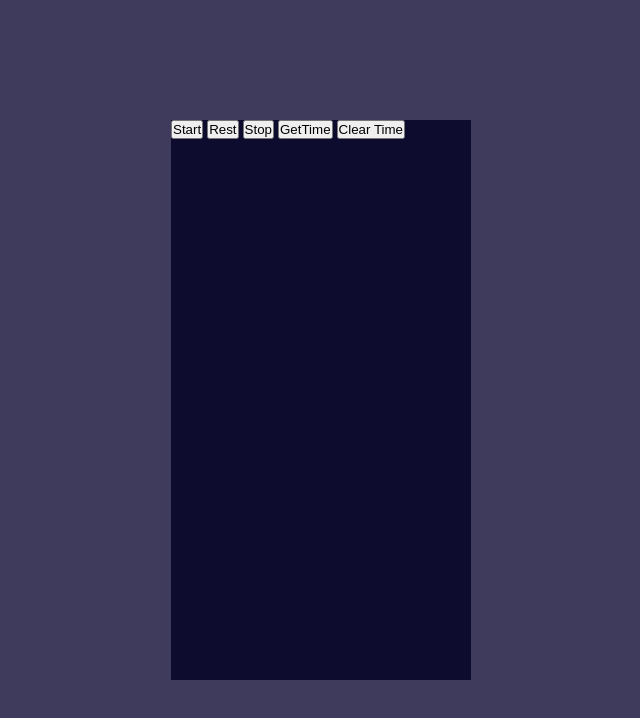
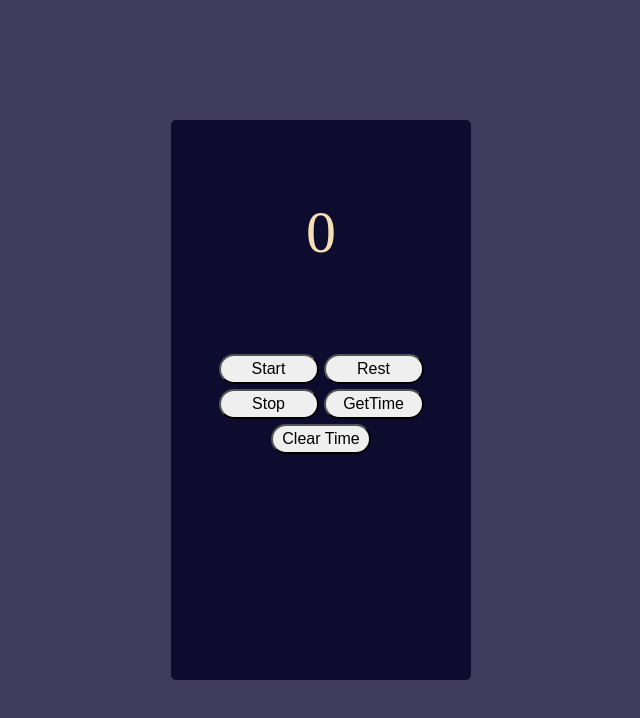
Before and after one commit to Peeyush033/Stop_watch, a plain HTML site: page index.html in a window 1280 px wide. Shown: the whole page, without its empty margins (319-959 px from the left). Drawn offline with Linux system fonts and the light colour scheme.

Commit message:
ui changes

```diff
--- a/index.html
+++ b/index.html
@@ -23,19 +23,45 @@
         height: 70vh;
         width: 300px;
         background-color: rgb(14, 12, 46);
+        border-radius: 5px;
       }
+      .btn{
+        padding: 4px;
+        border-radius: 50vh;
+        width: 100px;
+        font-size: medium;
+      }
+      .score{
+        width: 100%;
+        height: 40%;
+        display: flex;
+        justify-content: center;
+        align-items: center;
+        color: wheat;
+        font-size: 60px;
+      }
+.button{
+    display: flex;
+    flex-wrap: wrap;
+    justify-content: center;
+    padding: 10px;
+    gap: 5px;
+}
+
 </style>
 <body>
     <div class="container">
         <div class="card">
             <div class="score">
-
+0
             </div>
+            <div class="button">
             <button class="start-btn btn">Start</button>
             <button class="rest_btn btn">Rest</button>
             <button class="stop-btn btn">Stop</button>
             <button class="gettime btn">GetTime</button>
             <button class="clearTime btn">Clear Time</button>
+            </div>
         </div>
     </div>
 </body>
```
